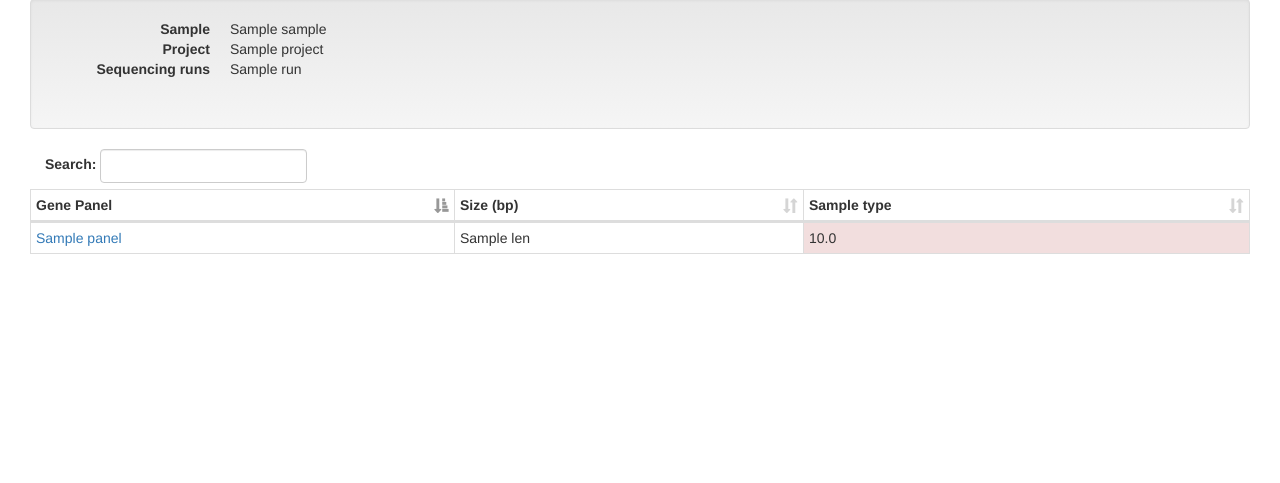
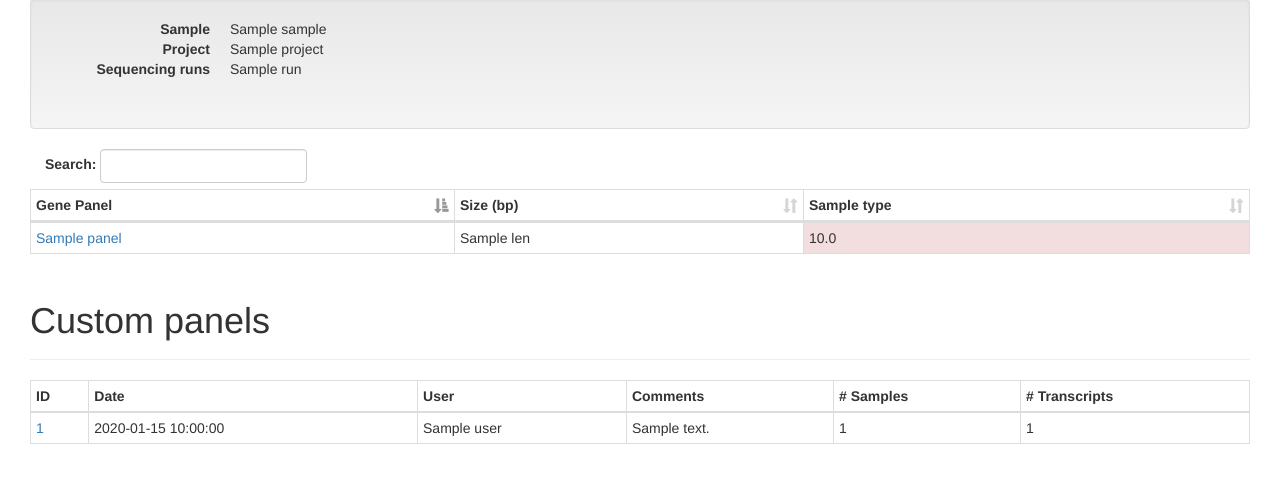
Before and after one commit to UMCUGenetics/ExonCov, a Flask app: template ExonCov/templates/sample.html in a window 1280 px wide. Shown: the part 223-706 px from the top of the page. Run offline with Flask 2, Linux system fonts and the light colour scheme; the template is opened without the code that fills it: most values are stand-ins (such as "Sample title", 1, 10 or a date in 2020); parts of the project's set-up code (start-up, migrations or seed data) failed here and were passed over; some libraries are stand-ins or nearby versions.

Commit message:
Show custom panel on sample page

```diff
--- a/ExonCov/templates/panels.html
+++ b/ExonCov/templates/panels.html
@@ -24,13 +24,14 @@
     </tbody>
 </table>
 {% if current_user.has_role('panel_admin') %}
-<div class="page-header"><h1> Custom panels </h1></div>
+<div class="page-header"><h1>Custom panels</h1></div>
 <table class="table table-bordered table-hover table-condensed">
     <thead>
         <tr>
             <th>ID</th>
             <th>Date</th>
             <th>User</th>
+            <th>Comments</th>
             <th># Samples</th>
             <th># Transcripts</th>
         </tr>
@@ -41,6 +42,7 @@
             <td><a href="{{ url_for('custom_panel', id=panel.id) }}">{{ panel.id }}</a></td>
             <td>{{ panel.date }}</td>
             <td>{{ panel.user }}</td>
+            <td>{{ panel.comments }}</td>
             <td>{{ panel.sample_count }}</td>
             <td>{{ panel.gene_count }}</td>
         </tr>
--- a/ExonCov/templates/sample.html
+++ b/ExonCov/templates/sample.html
@@ -42,6 +42,34 @@
         {% endfor %}
     </tbody>
 </table>
+
+{% if sample.custom_panels %}
+<div class="page-header"><h1> Custom panels </h1></div>
+<table class="table table-bordered table-hover table-condensed">
+    <thead>
+        <tr>
+            <th>ID</th>
+            <th>Date</th>
+            <th>User</th>
+            <th>Comments</th>
+            <th># Samples</th>
+            <th># Transcripts</th>
+        </tr>
+    </thead>
+    <tbody>
+        {% for panel in sample.custom_panels %}
+        <tr>
+            <td><a href="{{ url_for('custom_panel', id=panel.id) }}">{{ panel.id }}</a></td>
+            <td>{{ panel.date }}</td>
+            <td>{{ panel.user }}</td>
+            <td>{{ panel.comments }}</td>
+            <td>{{ panel.sample_count }}</td>
+            <td>{{ panel.gene_count }}</td>
+        </tr>
+        {% endfor %}
+    </tbody>
+</table>
+{% endif %}
 {% endblock %}
 
 {% block custom_javascript %}
```
